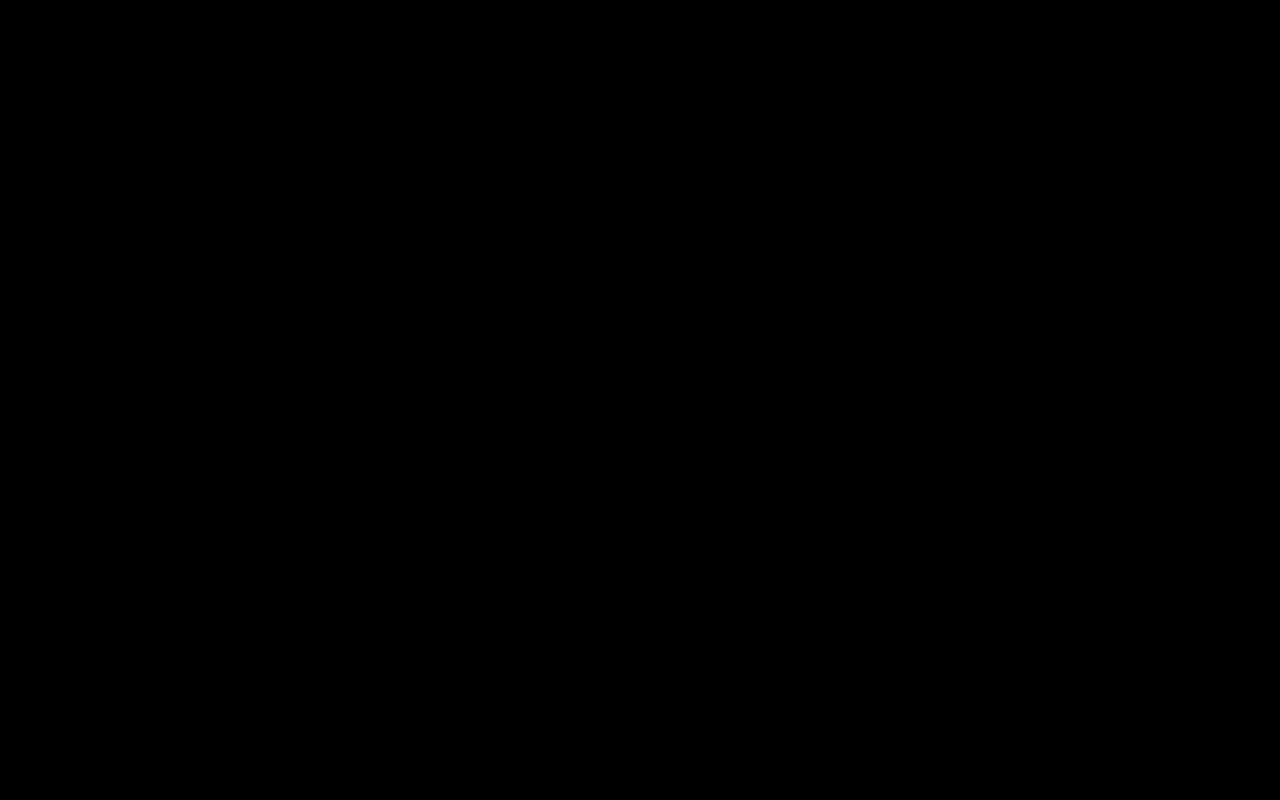
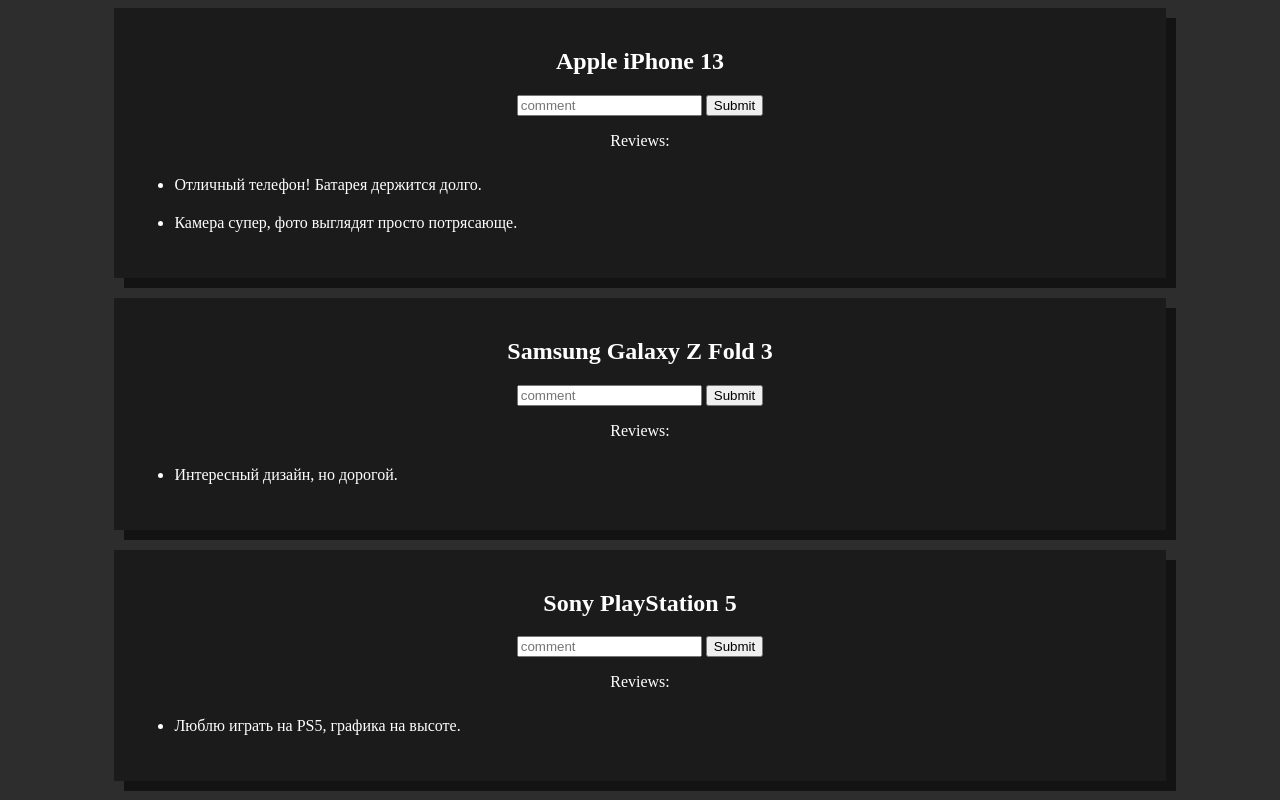
Before and after one commit to ArHises/JS-Advanced-, a plain HTML site: page HW02/index.html in a window 1280 px wide. Drawn offline with Linux system fonts and the light colour scheme.

Commit message:
hw02 final

```diff
--- a/HW02/index.html
+++ b/HW02/index.html
@@ -3,14 +3,40 @@
     <head>
         <meta charset="UTF-8" />
         <meta name="viewport" content="width=device-width, initial-scale=1.0" />
-        <script src="script.js"></script>
+        <!-- <script src="script.js"></script> -->
+        <script src="script02.js" defer></script>
         <title>HW02</title>
     </head>
     <style>
         body {
-            background-color: black;
+            background-color: rgb(45, 45, 45);
             color: aliceblue;
         }
+        .container {
+            display: flex;
+            flex-direction: column;
+            gap: 20px;
+        }
+        .product {
+            width: 80%;
+            margin: 0 auto;
+            padding: 20px;
+            background-color: rgb(27, 27, 27);
+            color: white;
+            text-align: center;
+            box-shadow: 10px 10px rgb(19, 19, 19);
+        }
+        .product ul {
+            display: flex;
+            flex-direction: column;
+            align-content: space-between;
+            align-items: flex-start;
+        }
+        .product li {
+            margin: 10px 0;
+        }
     </style>
-    <body></body>
+    <body>
+        <div class="container"></div>
+    </body>
 </html>
--- /dev/null
+++ b/HW02/script02.js
@@ -0,0 +1,97 @@
+const initialData = [
+    {
+        product: "Apple iPhone 13",
+        reviews: [
+            {
+                id: "1",
+                text: "Отличный телефон! Батарея держится долго.",
+            },
+            {
+                id: "2",
+                text: "Камера супер, фото выглядят просто потрясающе.",
+            },
+        ],
+    },
+    {
+        product: "Samsung Galaxy Z Fold 3",
+        reviews: [
+            {
+                id: "3",
+                text: "Интересный дизайн, но дорогой.",
+            },
+        ],
+    },
+    {
+        product: "Sony PlayStation 5",
+        reviews: [
+            {
+                id: "4",
+                text: "Люблю играть на PS5, графика на высоте.",
+            },
+        ],
+    },
+];
+
+const container = document.querySelector(".container");
+
+function createNode(product) {
+    let html = `<div class="product">`;
+    html += `<h2>${product.product}</h2>
+            <form>
+                <input type="text" placeholder="comment" id="comment" />
+                <button type="submit">Submit</button>
+            </form>`;
+    html += `<p>Reviews:</p>`;
+    html += `<ul>`;
+    product.reviews.forEach((review) => {
+        html += `<li>${review.text}</li>`;
+    });
+    html += `</ul>`;
+    html += `</div>`;
+    return html;
+}
+
+function linkButtons() {
+    const forms = document.querySelectorAll("form");
+    forms.forEach((form) => {
+        form.addEventListener("submit", (e) => {
+            e.preventDefault();
+            const comment = form.querySelector("#comment").value;
+            if (comment.length < 50 || comment.length > 500) {
+                alert("Comment should be between 5 and 50 characters long.");
+            } else {
+                const product = form
+                    .closest(".product")
+                    .querySelector("h2").textContent;
+                const newReview = {
+                    id: "user",
+                    text: comment,
+                };
+                initialData
+                    .find((productData) => productData.product === product)
+                    .reviews.push(newReview);
+
+                initiateData(initialData);
+                form.querySelector("#comment").value = "";
+            }
+        });
+    });
+}
+
+function initiateData(products) {
+    container.innerHTML = "";
+    products.forEach((product) => {
+        container.innerHTML += createNode(product);
+    });
+
+    linkButtons();
+
+    const inputs = document.querySelectorAll("input");
+    inputs.forEach((input) => {
+        input.addEventListener("input", function () {
+            this.style.width = (this.value.length + 1) * 8 + "px";
+        });
+    });
+}
+
+initiateData(initialData);
```
Also changed, not shown: 1 other file.
